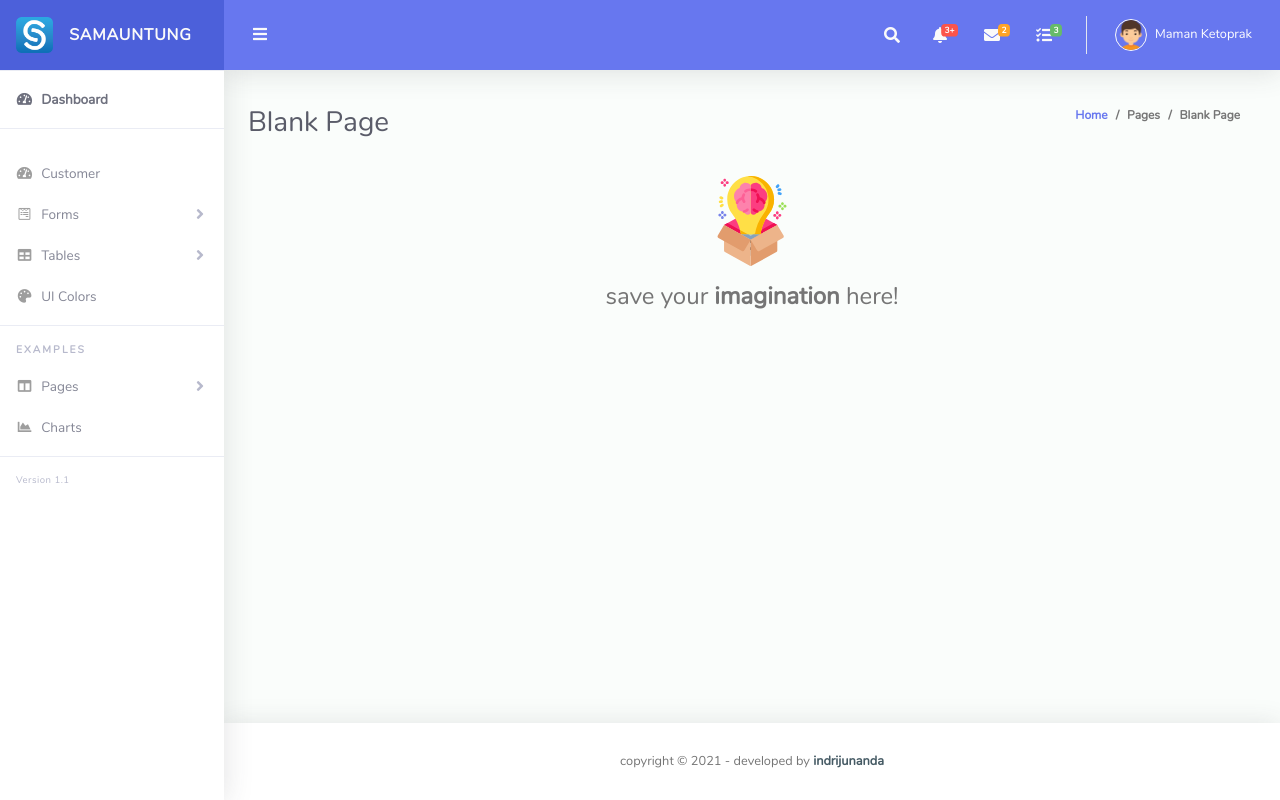
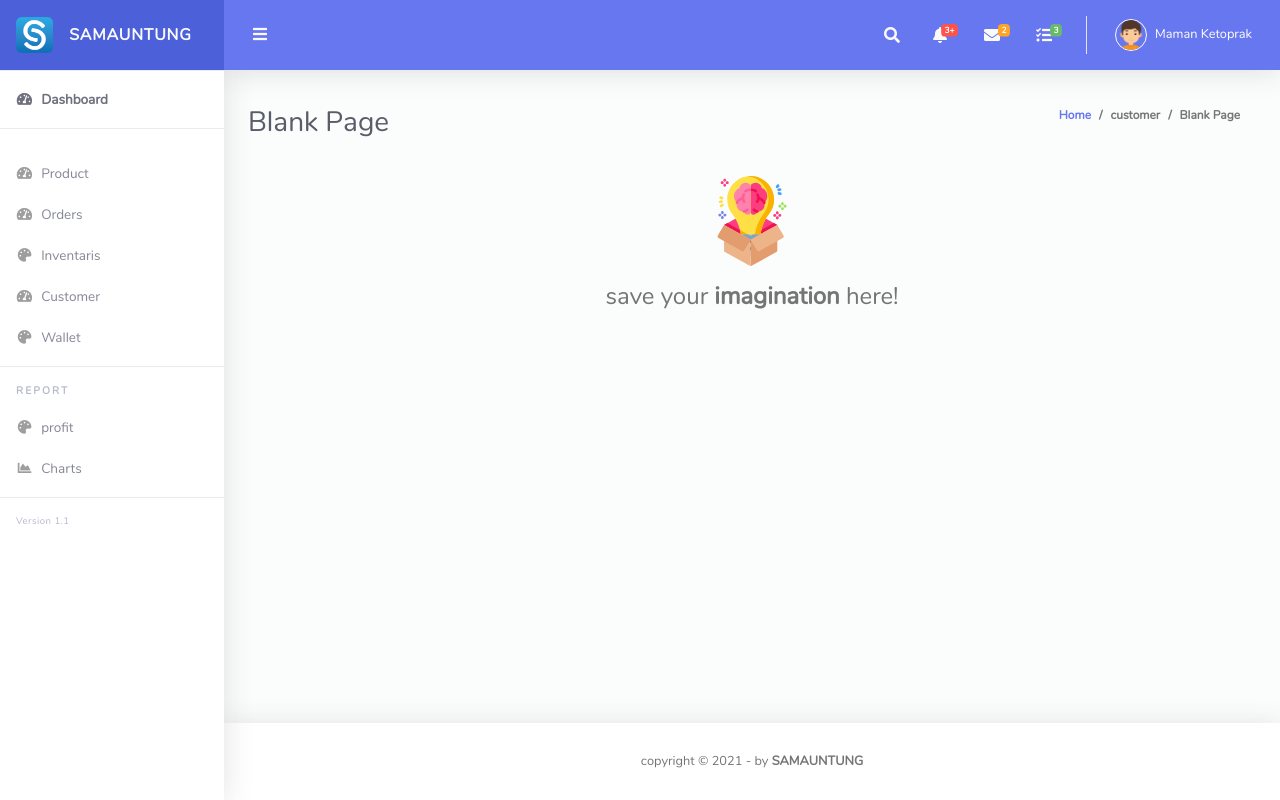
Before and after one commit to Misbachurisnaini/Web_Kelompok4, a PHP site: page /customer.php in a window 1280 px wide. Run offline with PHP 8.4, Linux system fonts and the light colour scheme.

Commit message:
update_sidebar_footer

```diff
--- a/Admin_samauntung/components/footer.php
+++ b/Admin_samauntung/components/footer.php
@@ -1,8 +1,8 @@
 <footer class="sticky-footer bg-white">
         <div class="container my-auto">
           <div class="copyright text-center my-auto">
-            <span>copyright &copy; <script> document.write(new Date().getFullYear()); </script> - developed by
-              <b><a href="https://indrijunanda.gitlab.io/" target="_blank">indrijunanda</a></b>
+            <span>copyright &copy; <script> document.write(new Date().getFullYear()); </script> - by
+              <b>SAMAUNTUNG</a></b>
             </span>
           </div>
         </div>
--- a/Admin_samauntung/components/sidebar.php
+++ b/Admin_samauntung/components/sidebar.php
@@ -23,10 +23,9 @@
         </a> -->
         <a class="nav-link" href="customer.php">
           <i class="fas fa-fw fa-tachometer-alt"></i>
-          <span>Customer</span>
+          <span>Product</span>
         </a>
-
-        <div id="collapseBootstrap" class="collapse" aria-labelledby="headingBootstrap" data-parent="#accordionSidebar">
+        <!-- <div id="collapseBootstrap" class="collapse" aria-labelledby="headingBootstrap" data-parent="#accordionSidebar">
           <div class="bg-white py-2 collapse-inner rounded">
             <h6 class="collapse-header">Bootstrap UI</h6>
             <a class="collapse-item" href="alerts.html">Alerts</a>
@@ -36,24 +35,34 @@
             <a class="collapse-item" href="popovers.html">Popovers</a>
             <a class="collapse-item" href="progress-bar.html">Progress Bars</a>
           </div>
-        </div>
+        </div> -->
       </li>
       <li class="nav-item">
-        <a class="nav-link collapsed" href="#" data-toggle="collapse" data-target="#collapseForm" aria-expanded="true"
+        <!-- <a class="nav-link collapsed" href="#" data-toggle="collapse" data-target="#collapseForm" aria-expanded="true"
           aria-controls="collapseForm">
           <i class="fab fa-fw fa-wpforms"></i>
           <span>Forms</span>
-        </a>
-        <div id="collapseForm" class="collapse" aria-labelledby="headingForm" data-parent="#accordionSidebar">
+        </a> -->
+        <!-- <div id="collapseForm" class="collapse" aria-labelledby="headingForm" data-parent="#accordionSidebar">
           <div class="bg-white py-2 collapse-inner rounded">
             <h6 class="collapse-header">Forms</h6>
             <a class="collapse-item" href="form_basics.html">Form Basics</a>
             <a class="collapse-item" href="form_advanceds.html">Form Advanceds</a>
           </div>
-        </div>
+        </div> -->
+        <a class="nav-link" href="#">
+          <i class="fas fa-fw fa-tachometer-alt"></i>
+          <span>Orders</span>
+        </a>
       </li>
       <li class="nav-item">
-        <a class="nav-link collapsed" href="#" data-toggle="collapse" data-target="#collapseTable" aria-expanded="true"
+        <a class="nav-link" href="file/ui-colors.html">
+          <i class="fas fa-fw fa-palette"></i>
+          <span>Inventaris</span>
+        </a>
+      </li>
+      <li class="nav-item">
+        <!-- <a class="nav-link collapsed" href="#" data-toggle="collapse" data-target="#collapseTable" aria-expanded="true"
           aria-controls="collapseTable">
           <i class="fas fa-fw fa-table"></i>
           <span>Tables</span>
@@ -64,20 +73,24 @@
             <a class="collapse-item" href="simple-tables.html">Simple Tables</a>
             <a class="collapse-item" href="datatables.html">DataTables</a>
           </div>
-        </div>
+        </div> -->
+        <a class="nav-link" href="file/charts.html">
+          <i class="fas fa-fw fa-tachometer-alt"></i>
+          <span>Customer</span>
+        </a>
       </li>
       <li class="nav-item">
-        <a class="nav-link" href="ui-colors.html">
+        <a class="nav-link" href="file/ui-colors.html">
           <i class="fas fa-fw fa-palette"></i>
-          <span>UI Colors</span>
+          <span>Wallet</span>
         </a>
       </li>
       <hr class="sidebar-divider">
       <div class="sidebar-heading">
-        Examples
+        Report
       </div>
-      <li class="nav-item">
-        <a class="nav-link collapsed" href="#" data-toggle="collapse" data-target="#collapsePage" aria-expanded="true"
+       <li class="nav-item">
+        <!-- <a class="nav-link collapsed" href="#" data-toggle="collapse" data-target="#collapsePage" aria-expanded="true"
           aria-controls="collapsePage">
           <i class="fas fa-fw fa-columns"></i>
           <span>Pages</span>
@@ -90,7 +103,11 @@
             <a class="collapse-item" href="404.html">404 Page</a>
             <a class="collapse-item" href="blank.html">Blank Page</a>
           </div>
-        </div>
+        </div> -->
+        <a class="nav-link" href="file/ui-colors.html">
+          <i class="fas fa-fw fa-palette"></i>
+          <span>profit</span>
+        </a>
       </li>
       <li class="nav-item">
         <a class="nav-link" href="charts.html">
--- a/Admin_samauntung/customer.php
+++ b/Admin_samauntung/customer.php
@@ -215,7 +215,7 @@
             <h1 class="h3 mb-0 text-gray-800">Blank Page</h1>
             <ol class="breadcrumb">
               <li class="breadcrumb-item"><a href="./">Home</a></li>
-              <li class="breadcrumb-item">Pages</li>
+              <li class="breadcrumb-item">customer</li>
               <li class="breadcrumb-item active" aria-current="page">Blank Page</li>
             </ol>
           </div>
```
Also changed, not shown: Admin_samauntung/customer.html (deleted, +0 -12 lines).
